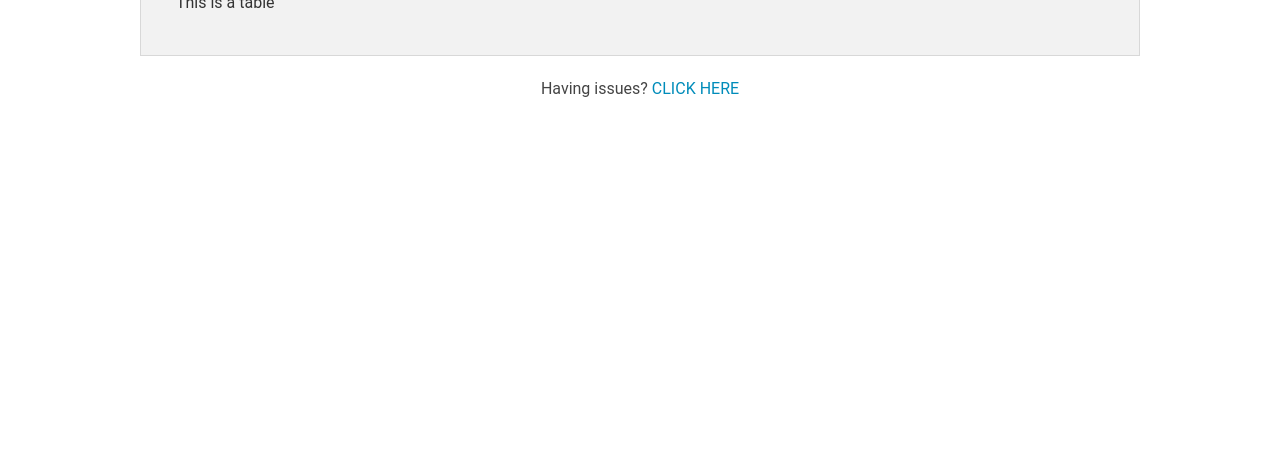
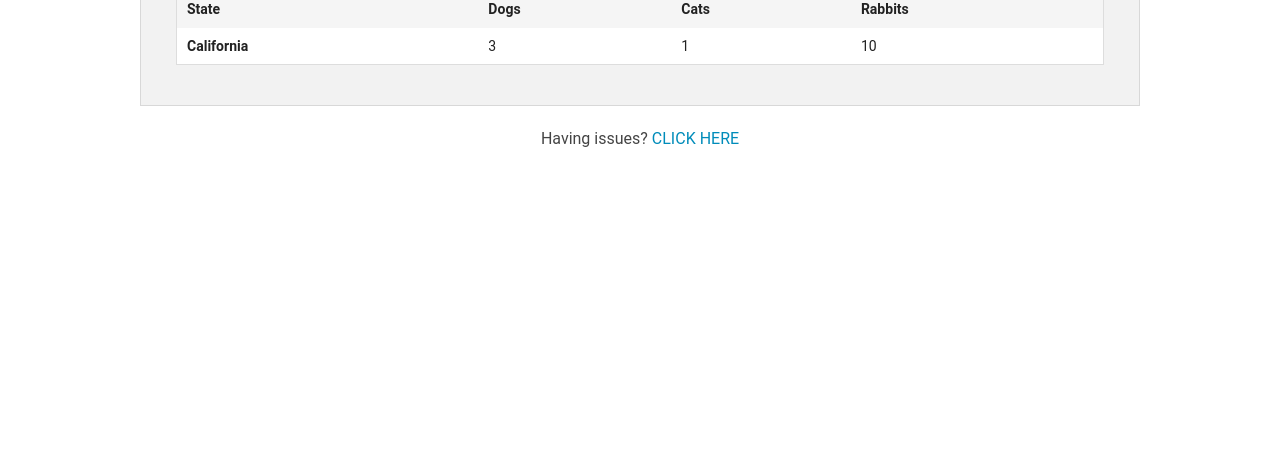
Before and after one commit to chrisspring215/jetti-admin, a plain HTML site: page members-member-list.html in a window 1280 px wide. Shown: the part 328-800 px from the top of the page. Drawn offline with Linux system fonts and the light colour scheme; a web font is replaced by a local one.

Commit message:
members list

```diff
--- a/members-member-list.html
+++ b/members-member-list.html
@@ -67,9 +67,24 @@
         </div>
         <!-- Left -->
         <div class="small-12 medium-12 columns">
-          <table>
-            This is a table
-          </table>
+          <table width=100%"">
+            <thead>
+              <tr>
+                <th id="member-name-last">State</th>
+                <th id="dogs">Dogs</th>
+                <th id="cats">Cats</th>
+                <th id="rabbits">Rabbits</th>
+              </tr>
+            <thead>
+            <tbody>
+              <tr>
+                <th id="california" headers="state">California</th>
+                <td headers="dogs california">3</td>
+                <td headers="cats california">1</td>
+                <td headers="rabbits california">10</td>
+              </tr>
+            </table>
+          </tbody>
         </div>
 
       </div>
```
